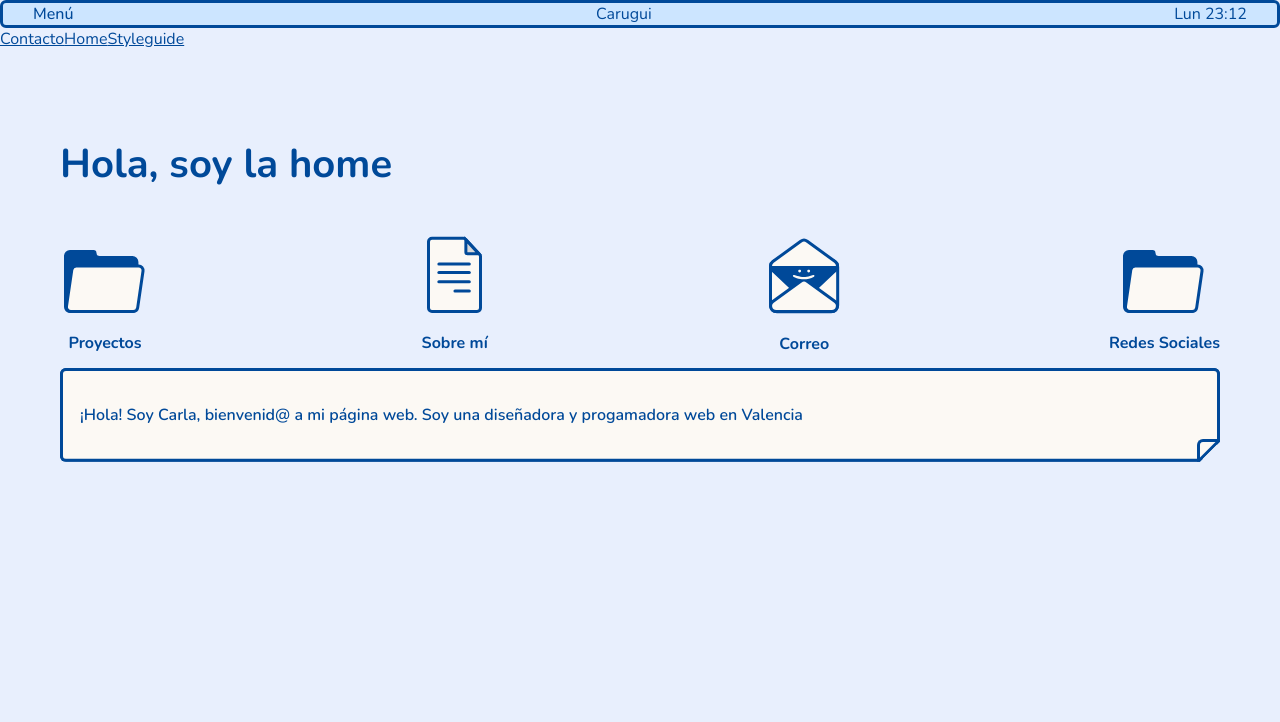
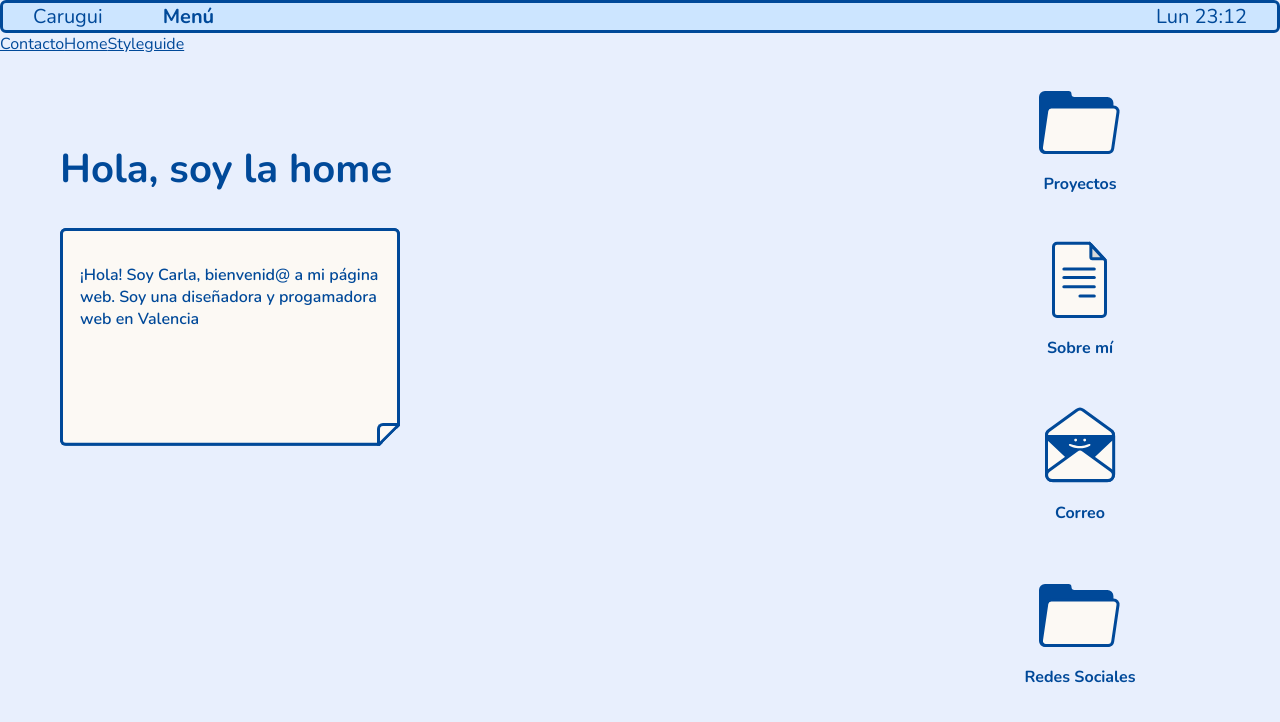
Before and after one commit to carugui/project-gamma, a React (Vite) app: page / in a window 1280 px wide. Shown: the top 722 px of the page. Built offline with nearby package versions, Linux system fonts and the light colour scheme.

Commit message:
arreglado topbar, ajustado sticky note y botones

```diff
--- a/src/components/button/Button.scss
+++ b/src/components/button/Button.scss
@@ -11,7 +11,6 @@ button, .btn {
     font-family: $font-primary;
     text-transform: uppercase;
     cursor: pointer;
-    transition: border-color 0.25s;
     color: white;
     text-decoration: none;
 }
--- a/src/components/stickyNote/StickyNote.scss
+++ b/src/components/stickyNote/StickyNote.scss
@@ -7,7 +7,7 @@
     clip-path: polygon(0 0,100% 0,100% calc(100% - 20.00px),calc(100% - 20.00px) 100%,0 100%);
     box-shadow:inset 0px 0px 0px 3px $color-primary;
     border-radius: 6px;
-
+    padding-bottom: 80px;
 }
 
 .stickyNote:before {
@@ -33,3 +33,11 @@
     border-style: solid;
     border-radius: 6px 0;
 }
+
+@media screen and (min-width: $bp-tablet) {
+
+    .stickyNote {
+        width: 340px;
+        padding-bottom: 100px;
+    }
+}
--- a/src/components/topbar/Topbar.jsx
+++ b/src/components/topbar/Topbar.jsx
@@ -29,7 +29,7 @@ function Topbar() {
     <>
       <header className='topbar'>
 
-        <div className='topbar__item'>
+        <div className='topbar__item topbar__item__1'>
           <nav className='nav' ref={menuRef}>
             <button className={`nav__button ${open ? 'nav__button--pressed' : ''}`}onClick={()=>{setOpen(!open)}}>Menú</button>
             <ul className={`nav__ul ${open ? 'nav__ul--show' : ''}`}>
@@ -46,9 +46,9 @@ function Topbar() {
           </nav>
         </div>
 
-        <Link className='topbar__item'to ="/">Carugui</Link>
+        <Link className='topbar__item topbar__item__2'to ="/">Carugui</Link>
 
-        <div className='topbar__item'>Lun 23:12</div>
+        <div className='topbar__item topbar__item__3'>Lun 23:12</div>
 
       </header>
     </>
--- a/src/components/topbar/Topbar.scss
+++ b/src/components/topbar/Topbar.scss
@@ -12,18 +12,41 @@
     border: $border_thickness solid $color-primary;
     border-radius: $border_radius_regular;
 
+    &__left {
+        display: flex;
+        flex-direction: row;
+        justify-content: space-between;
+    }
+
     &__item {
         display: flex;
         flex-direction: row;
-        padding: 0 30px;
+
+        &__2 {
+            padding: 0 30px;
+        }
+
+        &__3 {
+            padding: 0 30px;
+        }
     }
 }
 
 .topbar a {
     text-decoration: none;
+    display: block;
 }
 .nav {
     width: 100%;
+
+    & li a{
+        padding: 0.4rem 30px;
+
+        &:hover {
+            background-color: $color-primary;
+            color: white;
+        }
+    }
 }
 .nav__ul {
     display: none;
@@ -34,8 +57,8 @@
     border: $border_thickness solid $color-primary;
     border-radius: $border_radius_regular;
     list-style-type: none;
-    padding: 0.25rem 1rem;
     width: 100vw;
+    padding: 0;
 }
 
 .nav__ul--show {
@@ -47,13 +70,44 @@
     padding: 0;
     color: $color-primary;
     text-transform: none;
-    font-weight: 500;
     width: 100%;
     font-size: fs(medium);
+    padding: 0 30px;
 }
 
 .nav__button--pressed {
     background-color: $color-primary;
     color: $white;
-    border-radius: 0%;
+    border-left: $border_thickness solid $color-primary;
+    border-radius: 0;
 }
+
+@media screen and (min-width: $bp-tablet) {
+
+    .topbar {
+        justify-content: flex-start;
+        font-size: fs(big);
+
+        &__item {
+
+            &__2 {
+                order: -1;
+            }
+
+            &__3 {
+                margin-left: auto;
+            }
+
+        }
+    }
+
+    .nav__button {
+        font-size: fs(big);
+    }
+
+    .nav__ul {
+        left: auto;
+        width: auto;
+    }
+
+}
--- a/src/scss/_site.scss
+++ b/src/scss/_site.scss
@@ -12,9 +12,23 @@ body {
 main {
     padding: 60px;
 }
+
 .section__desktopItems {
     display: flex;
     flex-wrap: wrap;
     gap: 20px;
     justify-content: space-between;
 }
+
+@media screen and (min-width: $bp-desktop) {
+    .section__desktopItems {
+        padding: 4rem;
+        display: flex;
+        flex-direction: column;
+        position: fixed;
+        right: 0;
+        top: 0;
+        max-height: 100vh;
+        width: 400px;
+    }
+}
--- a/src/scss/_variables.scss
+++ b/src/scss/_variables.scss
@@ -73,3 +73,6 @@ $map-layers: (
 
 $border_radius_regular: 6px;
 $border_thickness: 3px;
+
+$bp-tablet: 500px;
+$bp-desktop: 800px;
```
